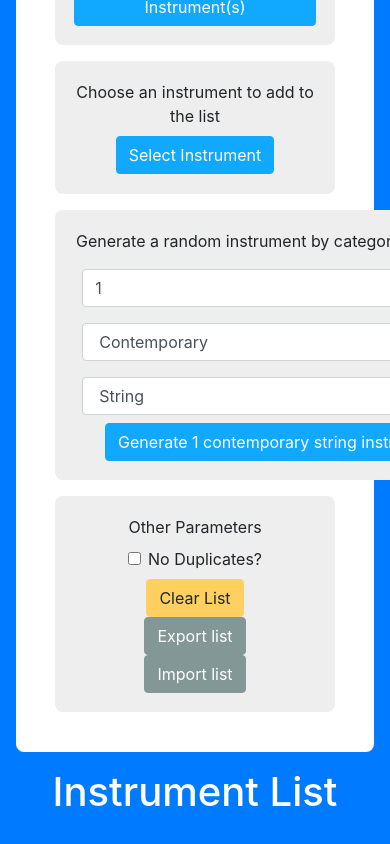
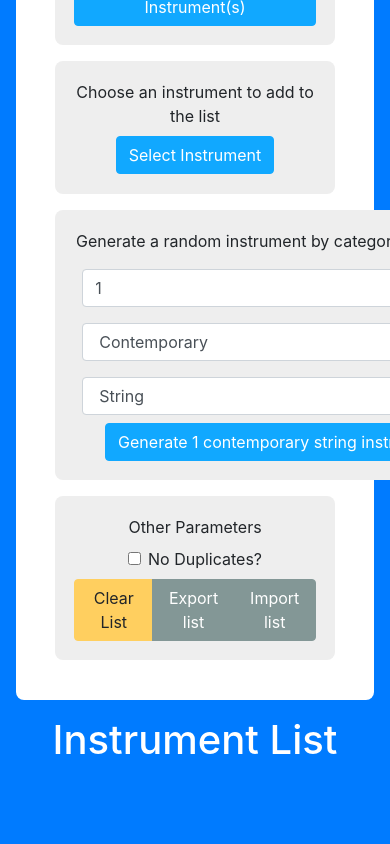
Before and after one commit to robbyph/instrumentation-generation, a Next.js app: page / in a window 390 px wide. Shown: the part 1017-1861 px from the top of the page. Built offline with nearby package versions, Linux system fonts and the light colour scheme.

Commit message:
fixed buttons not looking right on mobile

```diff
--- a/components/ParameterList.js
+++ b/components/ParameterList.js
@@ -1,4 +1,4 @@
-import { Button, Row, Col, Container, Form } from "react-bootstrap"
+import { Button, Row, Col, Container, Form, ButtonGroup } from "react-bootstrap"
 import styles from "../styles/ParameterList.module.scss"
 import {useState, useRef} from 'react'
 
@@ -94,16 +94,14 @@ const ParameterList = ({onRandomList, onNewList, onClear, onDupesCheck, onInstru
                         <Form className={styles.formOverride}>
                             <Form.Label>Other Parameters</Form.Label>
                             <Form.Check onChange={onDupesCheck} className={styles.formCheckOverride} label="No Duplicates?" id="noDupes"/>
-                            <Row>
-                                <Col xl={4}><Button style={{height: '100%'}} type="button" variant="warning" onClick={onClear}>Clear List</Button></Col>
-                                <Col xl={4}><Button style={{height: '100%'}} type="button" variant="secondary" onClick={onExport}>Export list</Button></Col>
-                                <Col xl={4}>
-                                    <Button style={{height: '100%'}} type="button" variant="secondary" onClick={() => {hiddenFileInput.current.click()}}>
+                                <ButtonGroup>
+                                    <Button type="button" variant="warning" onClick={onClear}>Clear List</Button>
+                                    <Button type="button" variant="secondary" onClick={onExport}>Export list</Button>
+                                    <Button type="button" variant="secondary" onClick={() => {hiddenFileInput.current.click()}}>
                                         <input type="file" ref={hiddenFileInput} accept='.instrgen' onChange={getFileInput} hidden/>
                                         Import list
                                     </Button>
-                                </Col>
-                            </Row>
+                                </ButtonGroup>
                         </Form>
                     </Col>
                 </Row>
```
